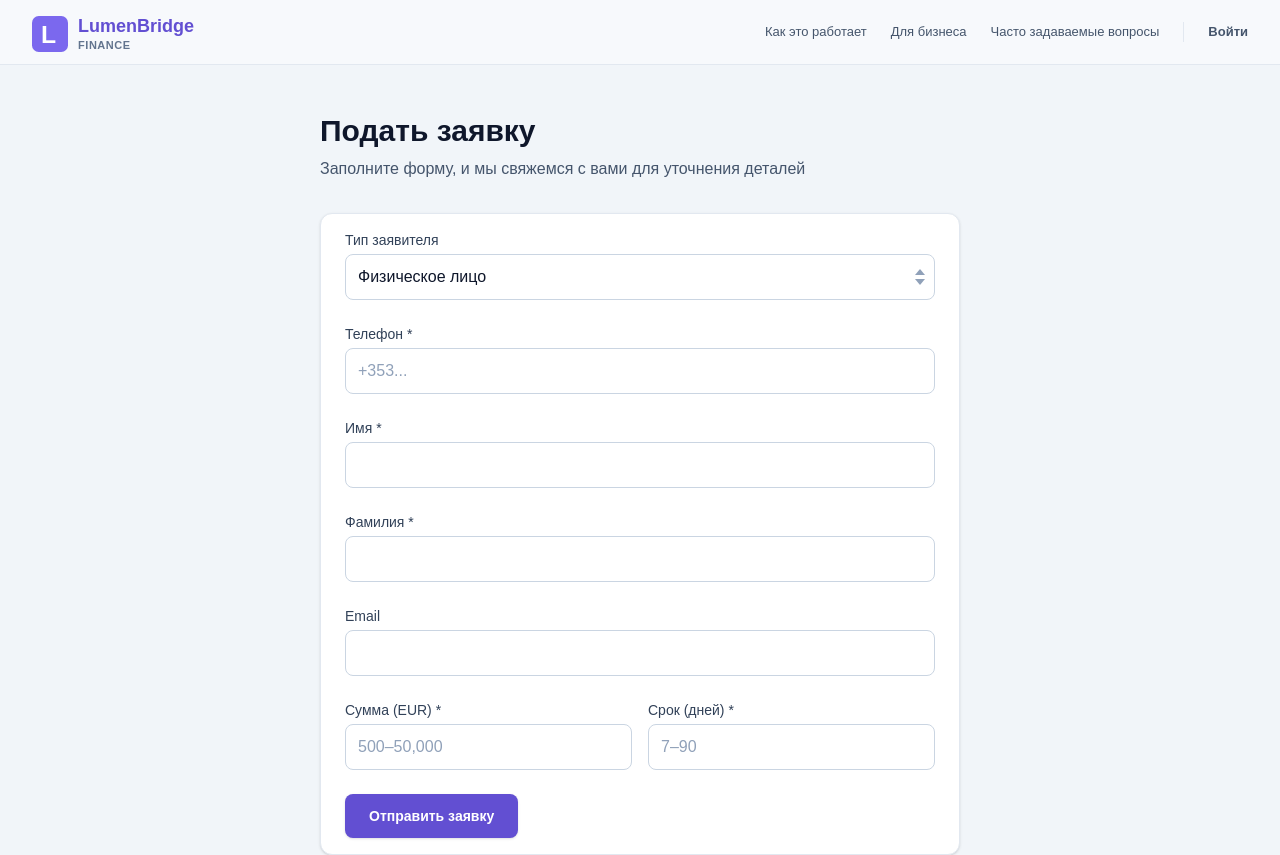
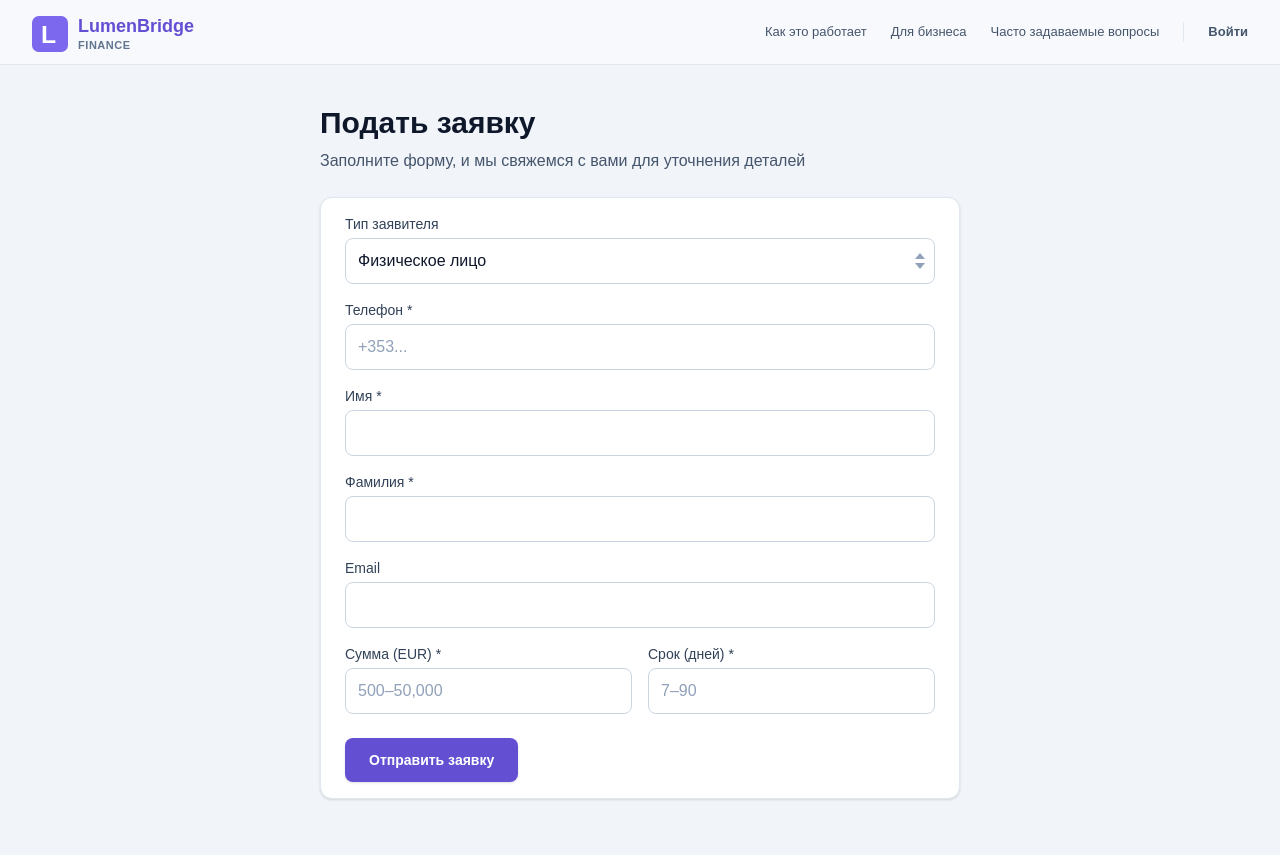
Before and after one commit to antonbukhalov13/04-fullstack-mvp, a Next.js app in the folder frontend/: page /apply in a window 1280 px wide. Shown: the top 855 px of the page. Built offline with nearby package versions, Linux system fonts and the light colour scheme.

Commit message:
fix apply form layout and spacing

```diff
--- a/frontend/src/app/apply/page.tsx
+++ b/frontend/src/app/apply/page.tsx
@@ -12,9 +12,9 @@ export default function ApplyPage({
   searchParams: Promise<{ type?: string }>;
 }) {
   return (
-    <section className="mx-auto max-w-2xl px-4 py-12 pb-24">
+    <section className="mx-auto w-full max-w-2xl px-4 pt-10 pb-16">
       <h1 className="text-3xl font-bold text-slate-900 mb-2">Подать заявку</h1>
-      <p className="text-slate-600 mb-8">
+      <p className="text-slate-600 mb-6">
         Заполните форму, и мы свяжемся с вами для уточнения деталей
       </p>
       <ApplyForm searchParams={searchParams} />
--- a/frontend/src/features/apply-loan/apply-form.tsx
+++ b/frontend/src/features/apply-loan/apply-form.tsx
@@ -232,7 +232,7 @@ export function ApplyForm({ searchParams }: { searchParams: Promise<{ type?: str
   return (
     <Card>
       <CardContent>
-        <form onSubmit={handleFormSubmit} className="space-y-6">
+        <form onSubmit={handleFormSubmit} className="space-y-4">
           <Select
             label="Тип заявителя"
             value={applicantType}
@@ -388,9 +388,11 @@ export function ApplyForm({ searchParams }: { searchParams: Promise<{ type?: str
             <p className="text-sm text-red-600">{errorMessage}</p>
           )}
 
-          <Button type="submit" disabled={submitState === 'submitting' || isUploading}>
-            {submitState === 'submitting' ? 'Отправка...' : 'Отправить заявку'}
-          </Button>
+          <div className={applicantType === 'individual' ? 'pt-2' : ''}>
+            <Button type="submit" disabled={submitState === 'submitting' || isUploading}>
+              {submitState === 'submitting' ? 'Отправка...' : 'Отправить заявку'}
+            </Button>
+          </div>
         </form>
       </CardContent>
     </Card>
```
